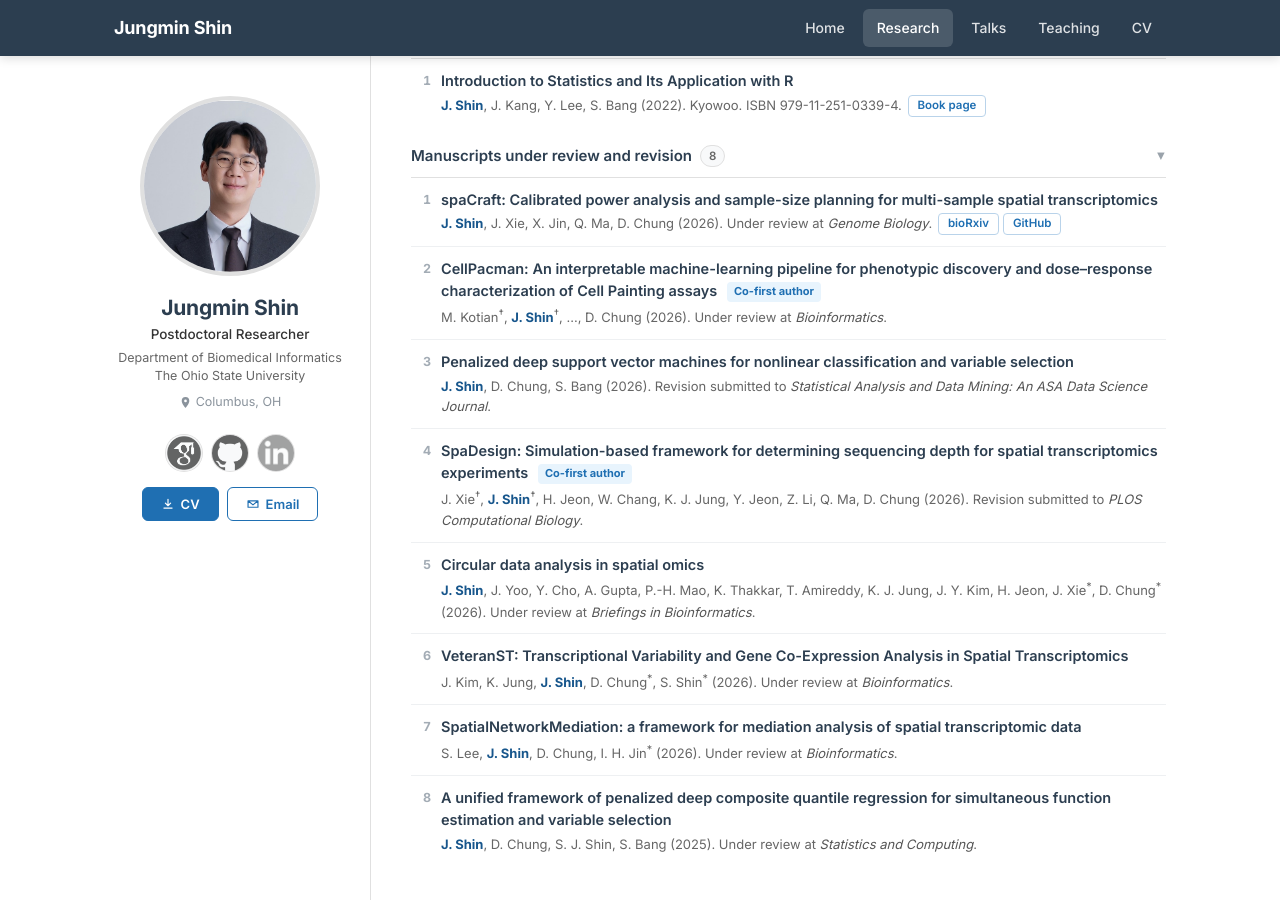
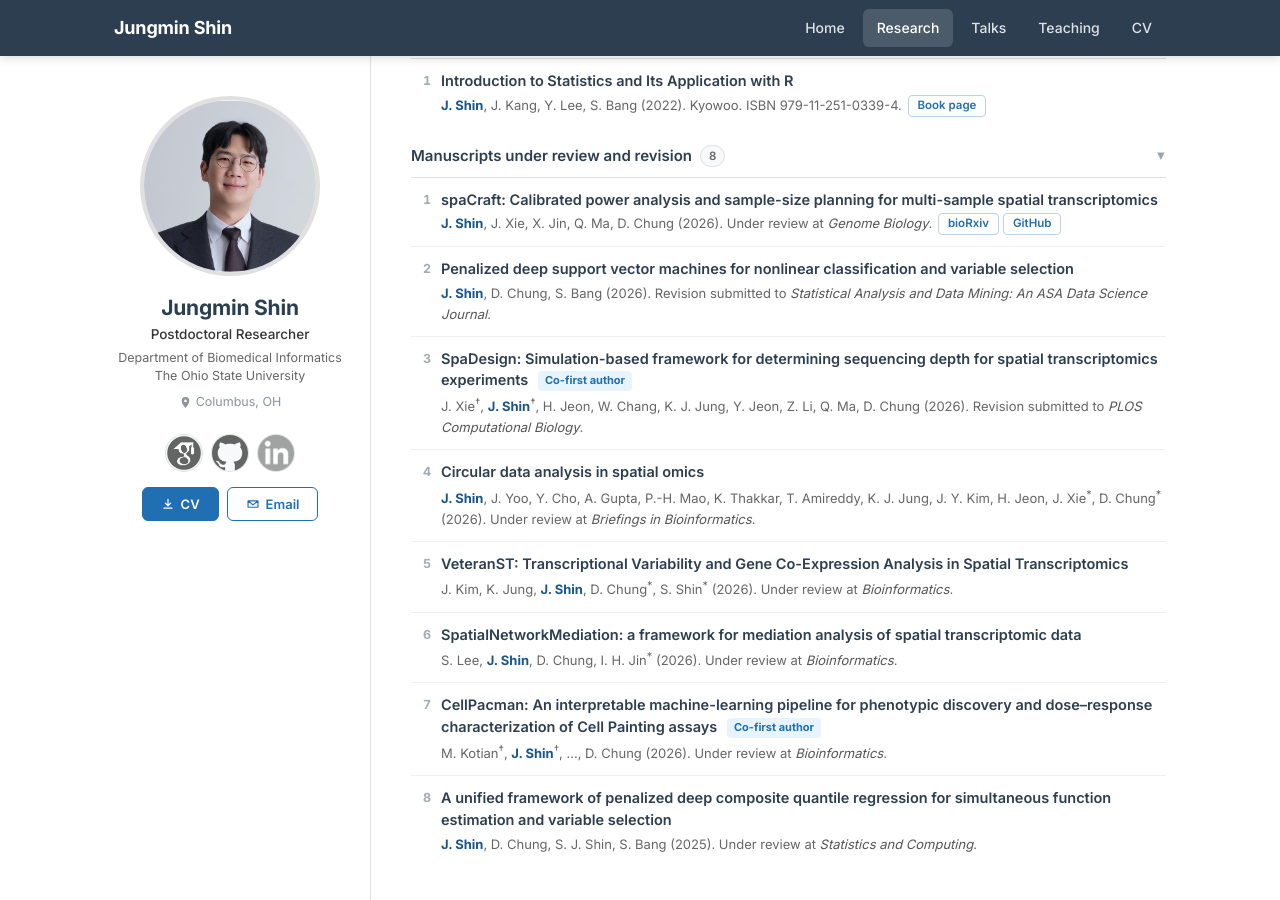
Before and after one commit to c16267/c16267.github.io, a Jekyll site: the page built from research.md, in a window 1280 px wide and 900 px high, scrolled down 1144 px. Built offline with Jekyll 4.4.1, drawn with Linux system fonts in a browser that asks for light colours.

```diff
--- a/research.md
+++ b/research.md
@@ -46,12 +46,12 @@
     <summary><h3>Manuscripts under review and revision</h3><span class="count"></span></summary>
     <ol class="pub-list">
       <li><div class="pub-title">spaCraft: Calibrated power analysis and sample-size planning for multi-sample spatial transcriptomics</div><div class="pub-meta"><strong>J. Shin</strong>, J. Xie, X. Jin, Q. Ma, D. Chung (2026). Under review at <em>Genome Biology</em>. <span class="links"><a href="https://doi.org/10.64898/2026.09.04.749534">bioRxiv</a><a href="https://github.com/c16267/spaCraft">GitHub</a></span></div></li>
-      <li><div class="pub-title">CellPacman: An interpretable machine-learning pipeline for phenotypic discovery and dose–response characterization of Cell Painting assays <span class="badge badge--cofirst">Co-first author</span></div><div class="pub-meta">M. Kotian<sup>†</sup>, <strong>J. Shin</strong><sup>†</sup>, …, D. Chung (2026). Under review at <em>Bioinformatics</em>.</div></li>
       <li><div class="pub-title">Penalized deep support vector machines for nonlinear classification and variable selection</div><div class="pub-meta"><strong>J. Shin</strong>, D. Chung, S. Bang (2026). Revision submitted to <em>Statistical Analysis and Data Mining: An ASA Data Science Journal</em>.</div></li>
       <li><div class="pub-title">SpaDesign: Simulation-based framework for determining sequencing depth for spatial transcriptomics experiments <span class="badge badge--cofirst">Co-first author</span></div><div class="pub-meta">J. Xie<sup>†</sup>, <strong>J. Shin</strong><sup>†</sup>, H. Jeon, W. Chang, K. J. Jung, Y. Jeon, Z. Li, Q. Ma, D. Chung (2026). Revision submitted to <em>PLOS Computational Biology</em>.</div></li>
       <li><div class="pub-title">Circular data analysis in spatial omics</div><div class="pub-meta"><strong>J. Shin</strong>, J. Yoo, Y. Cho, A. Gupta, P.-H. Mao, K. Thakkar, T. Amireddy, K. J. Jung, J. Y. Kim, H. Jeon, J. Xie<sup>*</sup>, D. Chung<sup>*</sup> (2026). Under review at <em>Briefings in Bioinformatics</em>.</div></li>
       <li><div class="pub-title">VeteranST: Transcriptional Variability and Gene Co-Expression Analysis in Spatial Transcriptomics</div><div class="pub-meta">J. Kim, K. Jung, <strong>J. Shin</strong>, D. Chung<sup>*</sup>, S. Shin<sup>*</sup> (2026). Under review at <em>Bioinformatics</em>.</div></li>
       <li><div class="pub-title">SpatialNetworkMediation: a framework for mediation analysis of spatial transcriptomic data</div><div class="pub-meta">S. Lee, <strong>J. Shin</strong>, D. Chung, I. H. Jin<sup>*</sup> (2026). Under review at <em>Bioinformatics</em>.</div></li>
+            <li><div class="pub-title">CellPacman: An interpretable machine-learning pipeline for phenotypic discovery and dose–response characterization of Cell Painting assays <span class="badge badge--cofirst">Co-first author</span></div><div class="pub-meta">M. Kotian<sup>†</sup>, <strong>J. Shin</strong><sup>†</sup>, …, D. Chung (2026). Under review at <em>Bioinformatics</em>.</div></li>
       <li><div class="pub-title">A unified framework of penalized deep composite quantile regression for simultaneous function estimation and variable selection</div><div class="pub-meta"><strong>J. Shin</strong>, D. Chung, S. J. Shin, S. Bang (2025). Under review at <em>Statistics and Computing</em>.</div></li>
     </ol>
   </details>
```
